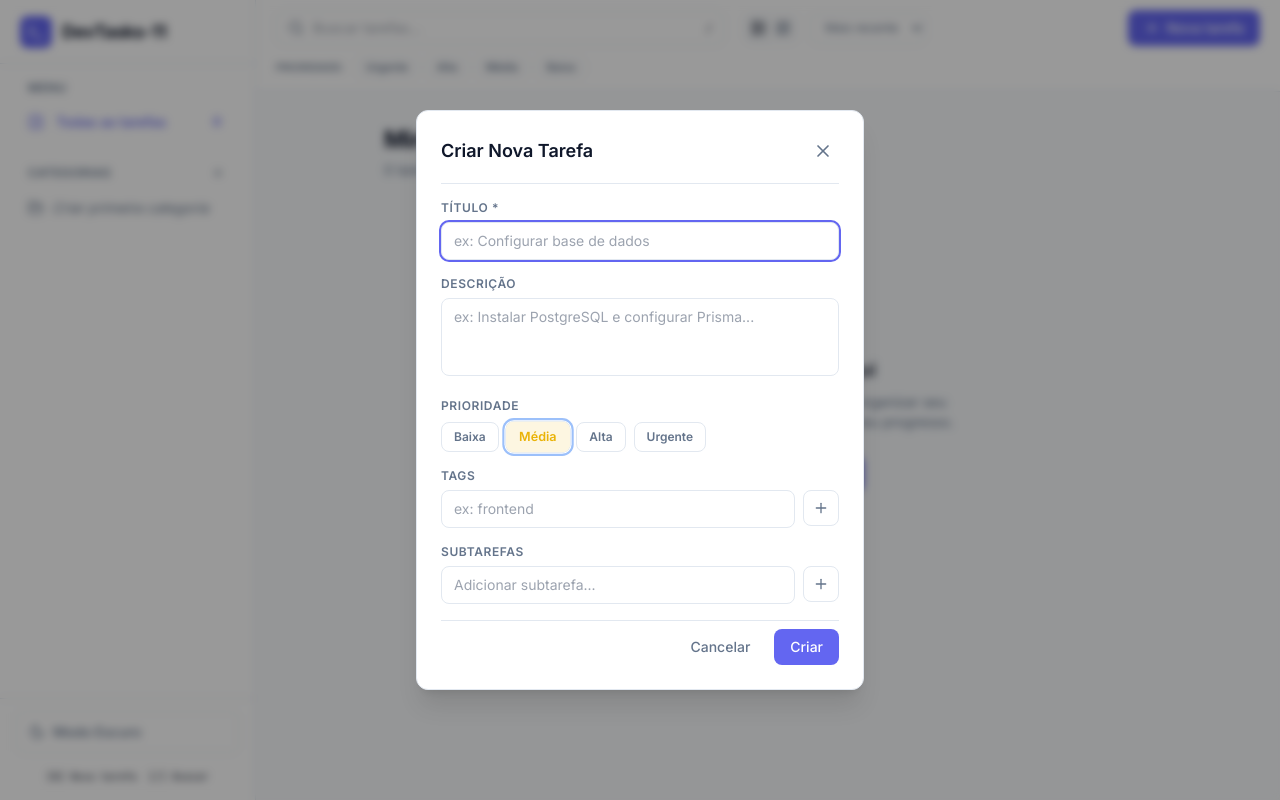
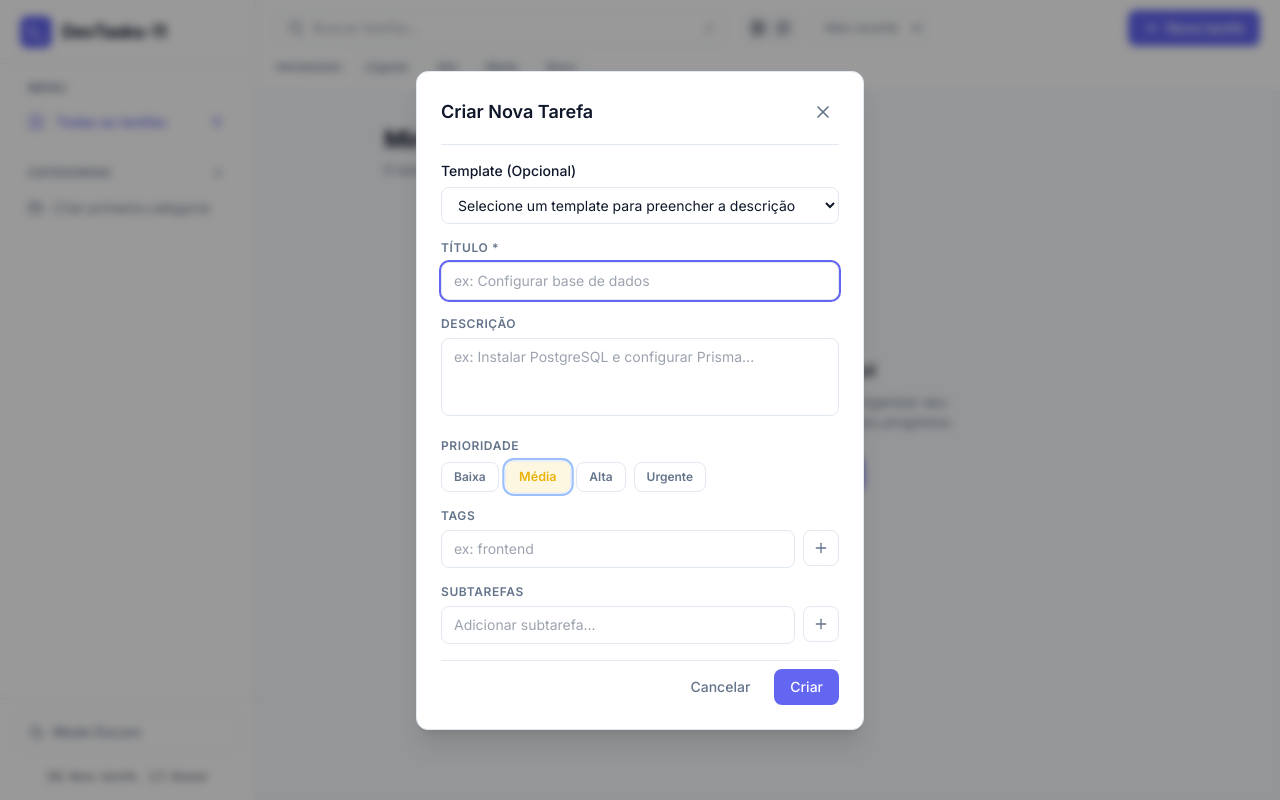
Before and after one commit to darpimen11/DevTasks, a React (Vite) app: page / in a window 1280 px wide. Both pictures are taken after a click on the button "Nova tarefa". Built offline with nearby package versions, Linux system fonts and the light colour scheme.

Commit message:
feat: templates de tarefa (Fase 5 - bloco 3)

```diff
--- a/src/features/tasks/components/TaskForm.tsx
+++ b/src/features/tasks/components/TaskForm.tsx
@@ -4,6 +4,7 @@ import { Button } from '../../../components/ui/Button'
 import { PRIORITY_CONFIG } from './PriorityBadge'
 import { useCategoriesStore } from '../../../store/categoriesStore'
 import type { Priority, Subtask } from '../types'
+import { TASK_TEMPLATES } from '../constants/templates'
 
 interface TaskFormProps {
   onSubmit: (
@@ -120,10 +121,34 @@ export const TaskForm: React.FC<TaskFormProps> = ({
     onSubmit(title.trim(), description.trim(), priority, categoryId || undefined, submitTags, submitSubtasks)
   }
 
+  const handleTemplateChange = (e: React.ChangeEvent<HTMLSelectElement>) => {
+    const templateId = e.target.value
+    if (!templateId) return
+    const template = TASK_TEMPLATES.find(t => t.id === templateId)
+    if (template) {
+      setDescription(template.content)
+    }
+  }
+
   const priorities: Priority[] = ['low', 'medium', 'high', 'urgent']
 
   return (
     <form onSubmit={handleSubmit} className="space-y-4">
+      {/* Templates Selector */}
+      <div className="flex flex-col gap-1.5">
+        <label className="text-sm font-medium text-text-primary">Template (Opcional)</label>
+        <select
+          onChange={handleTemplateChange}
+          defaultValue=""
+          className="w-full px-3 py-2 bg-surface border border-border rounded-lg text-sm text-text-primary focus:outline-none focus:ring-2 focus:ring-accent transition-colors"
+        >
+          <option value="" disabled>Selecione um template para preencher a descrição</option>
+          {TASK_TEMPLATES.map(t => (
+            <option key={t.id} value={t.id}>{t.name}</option>
+          ))}
+        </select>
+      </div>
+
       {/* Title */}
       <div>
         <label className="block text-xs font-semibold uppercase tracking-wider text-text-secondary mb-1.5">
--- /dev/null
+++ b/src/features/tasks/constants/templates.ts
@@ -0,0 +1,55 @@
+export interface TaskTemplate {
+  id: string
+  name: string
+  content: string
+}
+
+export const TASK_TEMPLATES: TaskTemplate[] = [
+  {
+    id: 'bug-report',
+    name: 'Bug Report',
+    content: `## Comportamento Esperado
+O que deveria acontecer?
+
+## Comportamento Atual
+O que está acontecendo (o erro)?
+
+## Passos para Reproduzir
+1. Acessar a página X
+2. Clicar no botão Y
+3. Ver o erro Z
+
+## Informações Adicionais
+* **Browser:** Chrome / Firefox / Safari
+* **Versão:** v1.0.0
+`
+  },
+  {
+    id: 'feature-request',
+    name: 'Feature Request',
+    content: `## Qual é o problema?
+Descreva o problema que esta feature visa resolver.
+
+## Solução Proposta
+Como a feature deve funcionar?
+
+## Alternativas Consideradas
+Quais outras soluções foram pensadas?
+
+## Critérios de Aceite
+- [ ] O usuário consegue fazer X
+- [ ] O sistema retorna Y
+`
+  },
+  {
+    id: 'simple-task',
+    name: 'Tarefa Simples',
+    content: `## Objetivo
+Breve descrição do objetivo desta tarefa.
+
+## Checklist
+- [ ] Passo 1
+- [ ] Passo 2
+`
+  }
+]
```
